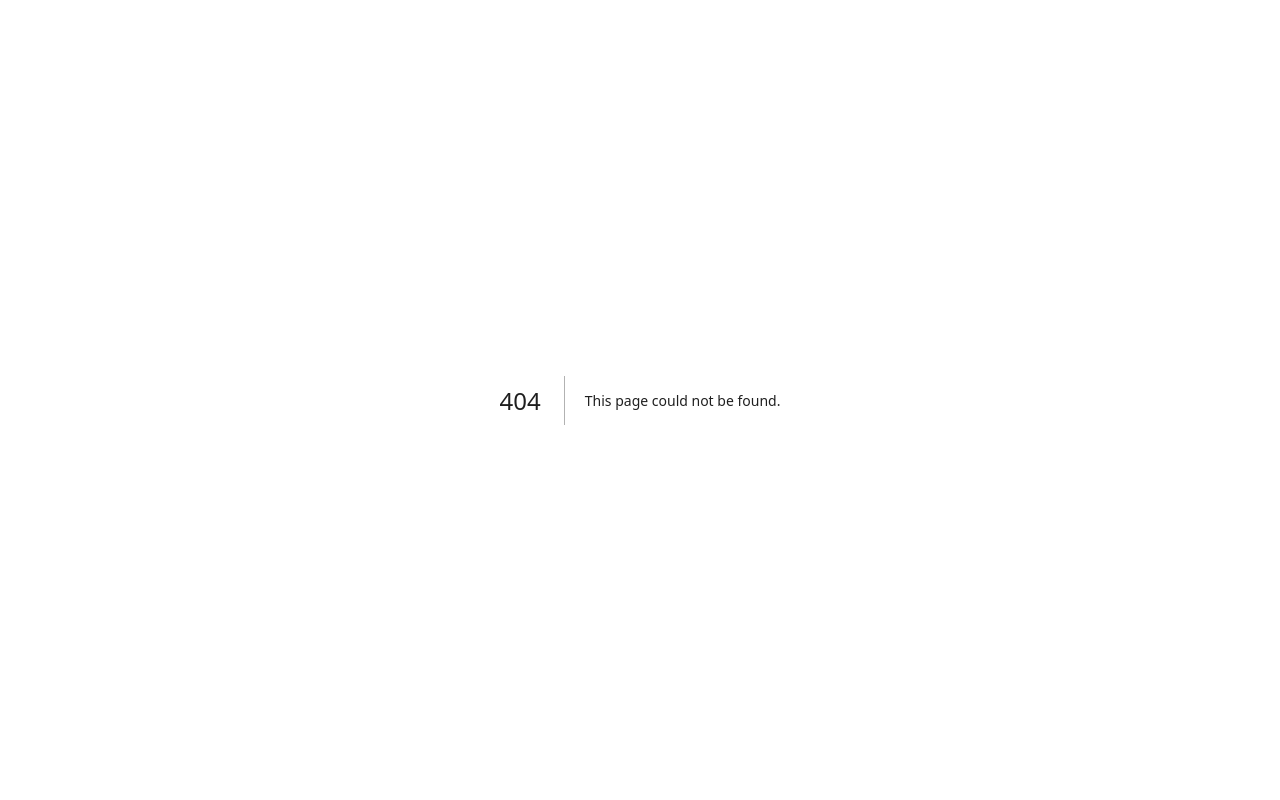
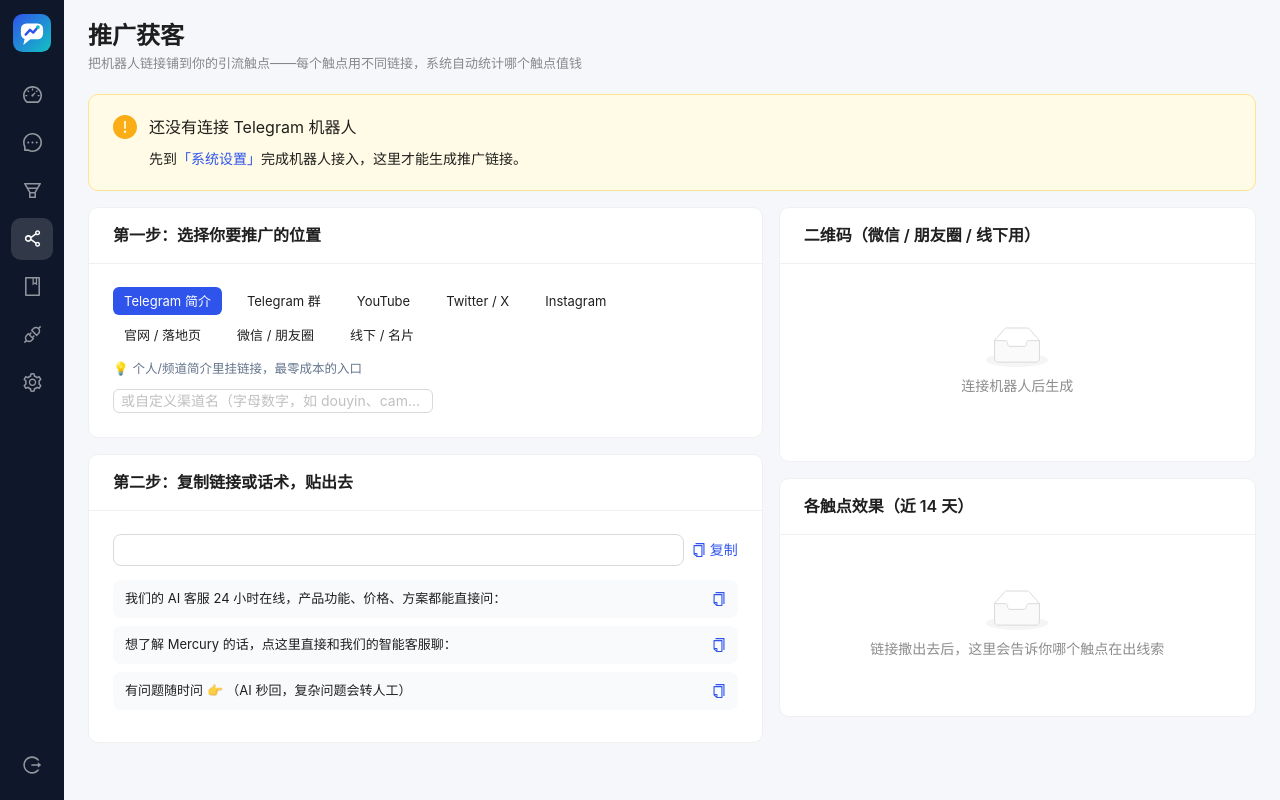
Before and after one commit to yuanyuexiang/Mercury, a Next.js app in the folder apps/web/: page /promotion in a window 1280 px wide. Before the commit this address had no page. Built offline with nearby package versions, Linux system fonts and the light colour scheme; no server answers; what @ant-design/nextjs-registry would draw is missing.

Commit message:
feat: add promotion page for generating deep links and QR codes for Telegram bot channels

```diff
--- a/apps/web/src/app/(admin)/layout.tsx
+++ b/apps/web/src/app/(admin)/layout.tsx
@@ -9,6 +9,7 @@
   LogoutOutlined,
   MessageOutlined,
   SettingOutlined,
+  ShareAltOutlined,
 } from "@ant-design/icons";
 import { Badge, Tooltip } from "antd";
 import Link from "next/link";
@@ -23,6 +24,7 @@
   { key: "/dashboard", icon: <DashboardOutlined />, label: "概览" },
   { key: "/conversations", icon: <MessageOutlined />, label: "会话" },
   { key: "/leads", icon: <FunnelPlotOutlined />, label: "线索" },
+  { key: "/promotion", icon: <ShareAltOutlined />, label: "推广获客" },
   { key: "/knowledge", icon: <BookOutlined />, label: "知识库" },
   { key: "/settings", icon: <ApiOutlined />, label: "模型配置" },
   { key: "/system", icon: <SettingOutlined />, label: "系统设置" },
--- /dev/null
+++ b/apps/web/src/app/(admin)/promotion/page.tsx
@@ -0,0 +1,228 @@
+"use client";
+// 推广获客：渠道深链生成器（链接 + 二维码 + 可复制话术）+ 各渠道效果统计。
+// Mercury 是转化引擎——这页帮客户把机器人链接铺到自己的引流触点上，并看清哪个触点值钱。
+import { CheckOutlined, CopyOutlined, DownloadOutlined } from "@ant-design/icons";
+import { Alert, App, Card, Col, Empty, Input, QRCode, Row, Table, Tag, Typography } from "antd";
+import Link from "next/link";
+import { useEffect, useRef, useState } from "react";
+
+import PageHeader from "@/components/PageHeader";
+import { api } from "@/lib/api";
+import { brandTitle, fetchBrandName } from "@/lib/brand";
+
+interface ChannelRow {
+  channel: string | null;
+  conversations: number;
+  leads: number;
+  leads_high: number;
+}
+
+// 常见引流触点：渠道标识 + 放置建议
+const SPOTS: Array<{ key: string; label: string; hint: string }> = [
+  { key: "tg_bio", label: "Telegram 简介", hint: "个人/频道简介里挂链接，最零成本的入口" },
+  { key: "tg_group", label: "Telegram 群", hint: "在相关群里回答问题后，附一句「详情问我的机器人」" },
+  { key: "yt", label: "YouTube", hint: "视频描述区第一行放链接" },
+  { key: "tw", label: "Twitter / X", hint: "个人简介 + 置顶推文" },
+  { key: "ig", label: "Instagram", hint: "Bio 链接（也可用 Linktree 聚合）" },
+  { key: "web", label: "官网 / 落地页", hint: "「在线咨询」按钮直接指向机器人" },
+  { key: "wechat", label: "微信 / 朋友圈", hint: "发二维码图片，扫码直达机器人" },
+  { key: "offline", label: "线下 / 名片", hint: "名片、易拉宝印二维码" },
+];
+
+export default function PromotionPage() {
+  const { message } = App.useApp();
+  const [botUsername, setBotUsername] = useState("");
+  const [brand, setBrand] = useState("");
+  const [channels, setChannels] = useState<ChannelRow[]>([]);
+  const [spot, setSpot] = useState(SPOTS[0]);
+  const [customChannel, setCustomChannel] = useState("");
+  const [copied, setCopied] = useState("");
+  const qrWrapRef = useRef<HTMLDivElement>(null);
+
+  useEffect(() => {
+    api
+      .get<{ bot_username: string }>("/api/settings/setup-status")
+      .then((d) => setBotUsername(d.bot_username))
+      .catch(() => {});
+    api
+      .get<{ channels: ChannelRow[] }>("/api/metrics/overview")
+      .then((d) => setChannels(d.channels))
+      .catch(() => {});
+    fetchBrandName().then(setBrand);
+  }, []);
+
+  const channelKey = (customChannel.trim() || spot.key).replace(/[^A-Za-z0-9_-]/g, "");
+  const link = botUsername ? `https://t.me/${botUsername}?start=${channelKey}` : "";
+  const brandName = brandTitle(brand);
+
+  const copy = async (text: string, tag: string) => {
+    try {
+      await navigator.clipboard.writeText(text);
+      setCopied(tag);
+      message.success("已复制");
+      setTimeout(() => setCopied(""), 2000);
+    } catch {
+      message.error("复制失败，请手动选择复制");
+    }
+  };
+
+  const downloadQr = () => {
+    const canvas = qrWrapRef.current?.querySelector("canvas");
+    if (!canvas) return;
+    const a = document.createElement("a");
+    a.download = `${channelKey}-qrcode.png`;
+    a.href = canvas.toDataURL("image/png");
+    a.click();
+  };
+
+  const scripts = [
+    `我们的 AI 客服 24 小时在线，产品功能、价格、方案都能直接问：${link}`,
+    `想了解 ${brandName} 的话，点这里直接和我们的智能客服聊：${link}`,
+    `有问题随时问 👉 ${link}（AI 秒回，复杂问题会转人工）`,
+  ];
+
+  return (
+    <div>
+      <PageHeader
+        title="推广获客"
+        subtitle="把机器人链接铺到你的引流触点——每个触点用不同链接，系统自动统计哪个触点值钱"
+      />
+
+      {!botUsername && (
+        <Alert
+          type="warning"
+          showIcon
+          style={{ marginBottom: 16 }}
+          message="还没有连接 Telegram 机器人"
+          description={
+            <span>
+              先到<Link href="/system">「系统设置」</Link>完成机器人接入，这里才能生成推广链接。
+            </span>
+          }
+        />
+      )}
+
+      <Row gutter={[16, 16]}>
+        <Col xs={24} lg={14}>
+          <Card title="第一步：选择你要推广的位置">
+            <div style={{ display: "flex", flexWrap: "wrap", gap: 6 }}>
+              {SPOTS.map((s) => (
+                <Tag.CheckableTag
+                  key={s.key}
+                  checked={spot.key === s.key && !customChannel}
+                  onChange={() => {
+                    setSpot(s);
+                    setCustomChannel("");
+                  }}
+                  style={{ fontSize: 13, padding: "3px 10px", userSelect: "none" }}
+                >
+                  {s.label}
+                </Tag.CheckableTag>
+              ))}
+            </div>
+            <div style={{ marginTop: 10, fontSize: 12.5, color: "#64748b" }}>💡 {spot.hint}</div>
+            <Input
+              style={{ marginTop: 10, maxWidth: 320 }}
+              size="small"
+              placeholder="或自定义渠道名（字母数字，如 douyin、campaign1）"
+              value={customChannel}
+              onChange={(e) => setCustomChannel(e.target.value)}
+            />
+          </Card>
+
+          <Card title="第二步：复制链接或话术，贴出去" style={{ marginTop: 16 }}>
+            <div style={{ display: "flex", gap: 8, alignItems: "center" }}>
+              <Input value={link} readOnly style={{ fontFamily: "monospace" }} />
+              <Typography.Link onClick={() => copy(link, "link")} style={{ flexShrink: 0 }}>
+                {copied === "link" ? <CheckOutlined /> : <CopyOutlined />} 复制
+              </Typography.Link>
+            </div>
+            <div style={{ marginTop: 14 }}>
+              {scripts.map((text, i) => (
+                <div
+                  key={i}
+                  style={{
+                    display: "flex",
+                    gap: 10,
+                    alignItems: "flex-start",
+                    padding: "8px 12px",
+                    background: "#f8fafc",
+                    borderRadius: 8,
+                    marginBottom: 8,
+                    fontSize: 13,
+                    lineHeight: 1.6,
+                  }}
+                >
+                  <span style={{ flex: 1, wordBreak: "break-all" }}>{text}</span>
+                  <Typography.Link onClick={() => copy(text, `s${i}`)} style={{ flexShrink: 0 }}>
+                    {copied === `s${i}` ? <CheckOutlined /> : <CopyOutlined />}
+                  </Typography.Link>
+                </div>
+              ))}
+            </div>
+          </Card>
+        </Col>
+
+        <Col xs={24} lg={10}>
+          <Card
+            title="二维码（微信 / 朋友圈 / 线下用）"
+            extra={
+              botUsername && (
+                <Typography.Link onClick={downloadQr} style={{ fontSize: 12 }}>
+                  <DownloadOutlined /> 下载 PNG
+                </Typography.Link>
+              )
+            }
+          >
+            <div ref={qrWrapRef} style={{ textAlign: "center", padding: "8px 0" }}>
+              {botUsername ? (
+                <>
+                  <QRCode value={link} size={180} style={{ margin: "0 auto" }} />
+                  <div style={{ fontSize: 12, color: "#94a3b8", marginTop: 10 }}>
+                    扫码直达 @{botUsername} · 渠道标记：{channelKey}
+                  </div>
+                </>
+              ) : (
+                <Empty image={Empty.PRESENTED_IMAGE_SIMPLE} description="连接机器人后生成" />
+              )}
+            </div>
+          </Card>
+
+          <Card title="各触点效果（近 14 天）" style={{ marginTop: 16 }}>
+            {channels.length === 0 ? (
+              <Empty
+                image={Empty.PRESENTED_IMAGE_SIMPLE}
+                description="链接撒出去后，这里会告诉你哪个触点在出线索"
+              />
+            ) : (
+              <Table
+                rowKey={(r) => r.channel ?? "__direct__"}
+                dataSource={channels}
+                size="small"
+                pagination={false}
+                columns={[
+                  {
+                    title: "渠道",
+                    dataIndex: "channel",
+                    render: (c: string | null) =>
+                      c ?? <span style={{ color: "#94a3b8" }}>直接进入</span>,
+                  },
+                  { title: "会话", dataIndex: "conversations", width: 64, align: "right" },
+                  { title: "线索", dataIndex: "leads", width: 64, align: "right" },
+                  {
+                    title: "高意向",
+                    dataIndex: "leads_high",
+                    width: 72,
+                    align: "right",
+                    render: (v: number) =>
+                      v > 0 ? <span style={{ color: "#F5222D", fontWeight: 600 }}>{v}</span> : v,
+                  },
+                ]}
+              />
+            )}
+          </Card>
+        </Col>
+      </Row>
+    </div>
+  );
+}
```
Also changed, not shown: 2 other files (tests, documents, lock files or other folders).
